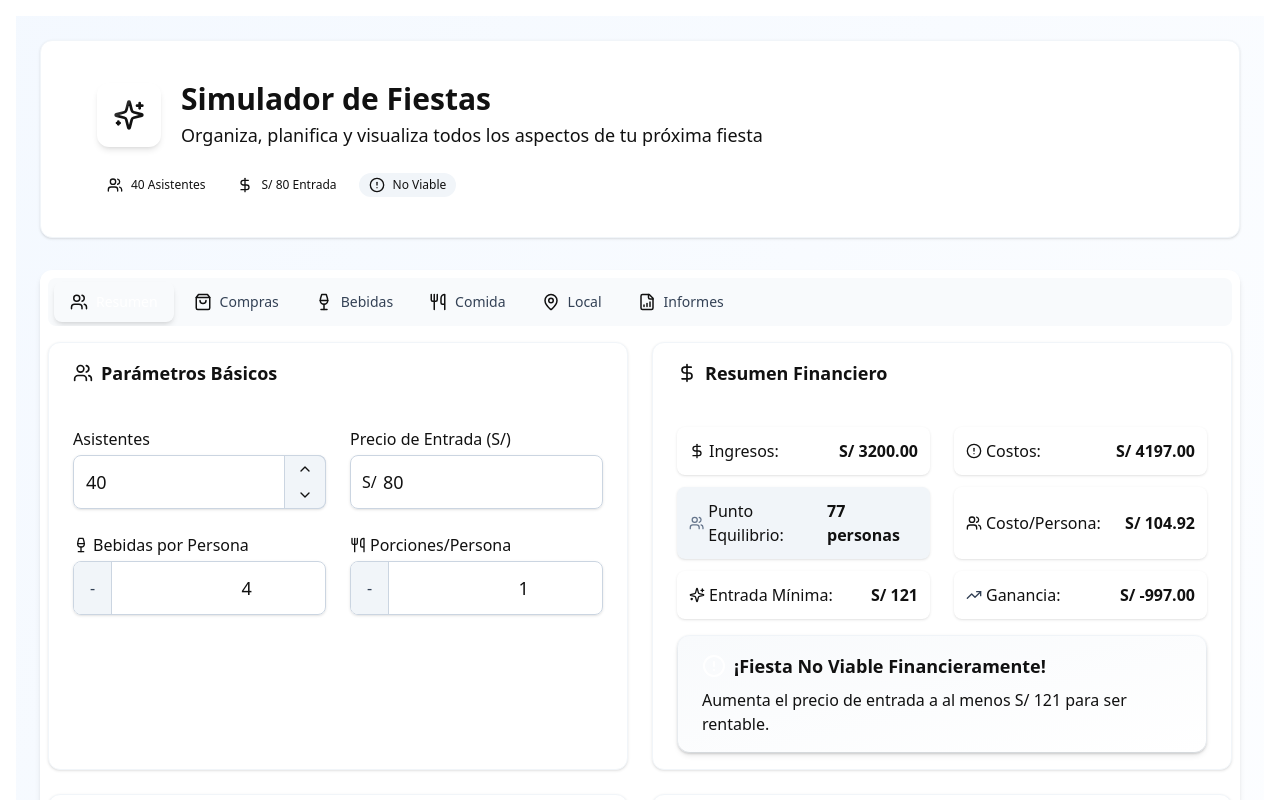
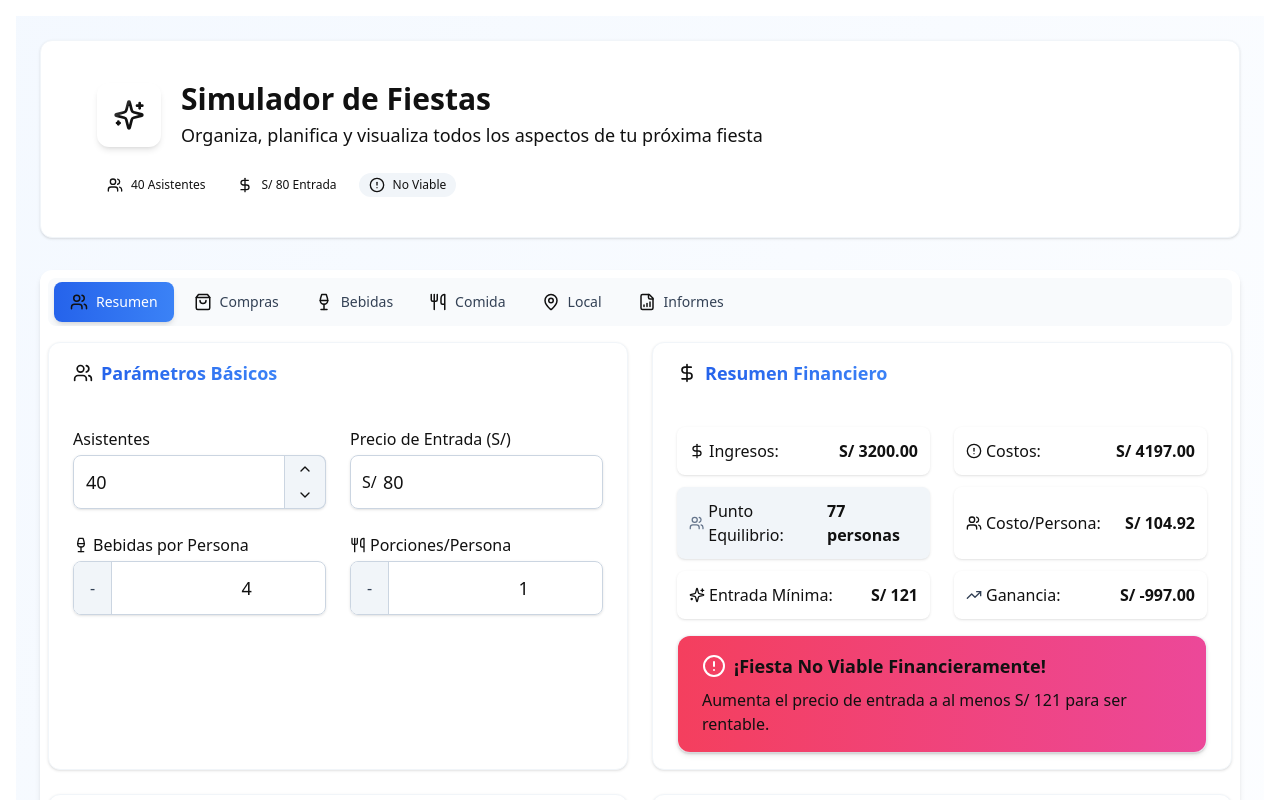
Before and after one commit to MRCORD/party-simulator, a Next.js app: page / in a window 1280 px wide. Shown: the top 800 px of the page. Built offline with nearby package versions, Linux system fonts and the light colour scheme.

Commit message:
Refactor ThemeProvider component; simplify gradient and focus utilities for improved readability and maintainability

```diff
--- a/src/components/ui/ThemeProvider.tsx
+++ b/src/components/ui/ThemeProvider.tsx
@@ -20,22 +20,16 @@ const theme: ThemeContextType = {
   // Gradient utilities
   getGradient: (type = 'primary') => {
     const gradients = {
-      primary: 'bg-gradient-to-r from-primary to-primary-secondary',
-      success: 'bg-gradient-to-r from-success to-accent-teal',
-      warning: 'bg-gradient-to-r from-warning to-accent-amber',
-      error: 'bg-gradient-to-r from-error to-accent-pink',
+      primary: 'bg-gradient-primary',
+      success: 'bg-gradient-success',
+      warning: 'bg-gradient-warning',
+      error: 'bg-gradient-error',
     };
     return gradients[type] || gradients.primary;
   },
 
   getGradientText: (type = 'primary') => {
-    const textGradients = {
-      primary: 'bg-gradient-to-r from-primary to-primary-secondary text-transparent bg-clip-text',
-      success: 'bg-gradient-to-r from-success to-accent-teal text-transparent bg-clip-text',
-      warning: 'bg-gradient-to-r from-warning to-accent-amber text-transparent bg-clip-text',
-      error: 'bg-gradient-to-r from-error to-accent-pink text-transparent bg-clip-text',
-    };
-    return textGradients[type] || textGradients.primary;
+    return `text-gradient-${type}`;
   },
 
   // Status utilities
@@ -51,13 +45,7 @@ const theme: ThemeContextType = {
 
   // Focus utilities
   getFocusRing: (color = 'primary') => {
-    const focusRings = {
-      primary: 'focus:ring-2 focus:ring-primary/20 focus:outline-none',
-      success: 'focus:ring-2 focus:ring-success/20 focus:outline-none',
-      warning: 'focus:ring-2 focus:ring-warning/20 focus:outline-none',
-      error: 'focus:ring-2 focus:ring-error/20 focus:outline-none',
-    };
-    return focusRings[color] || focusRings.primary;
+    return 'focus-ring';
   }
 };
 
```
